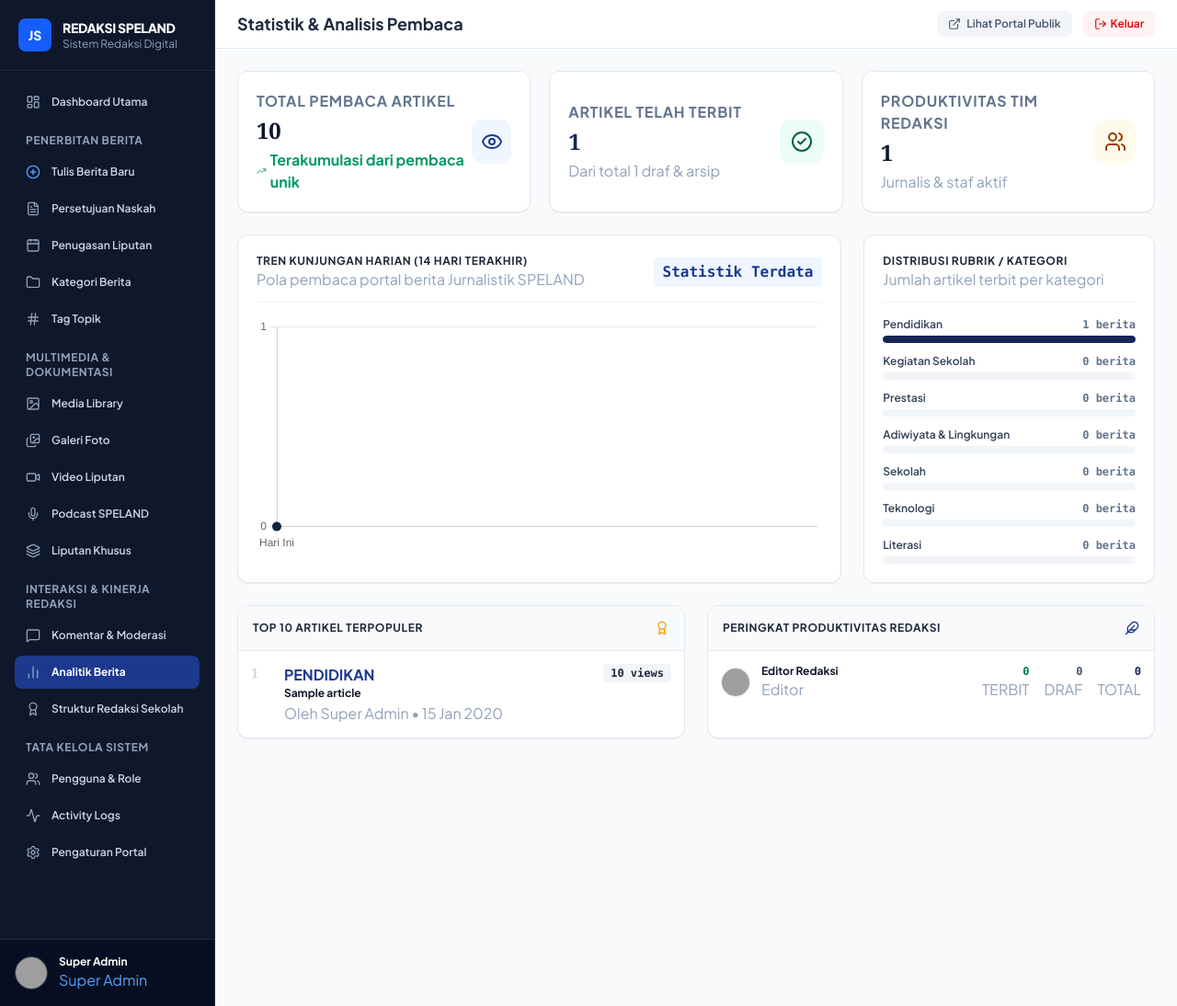
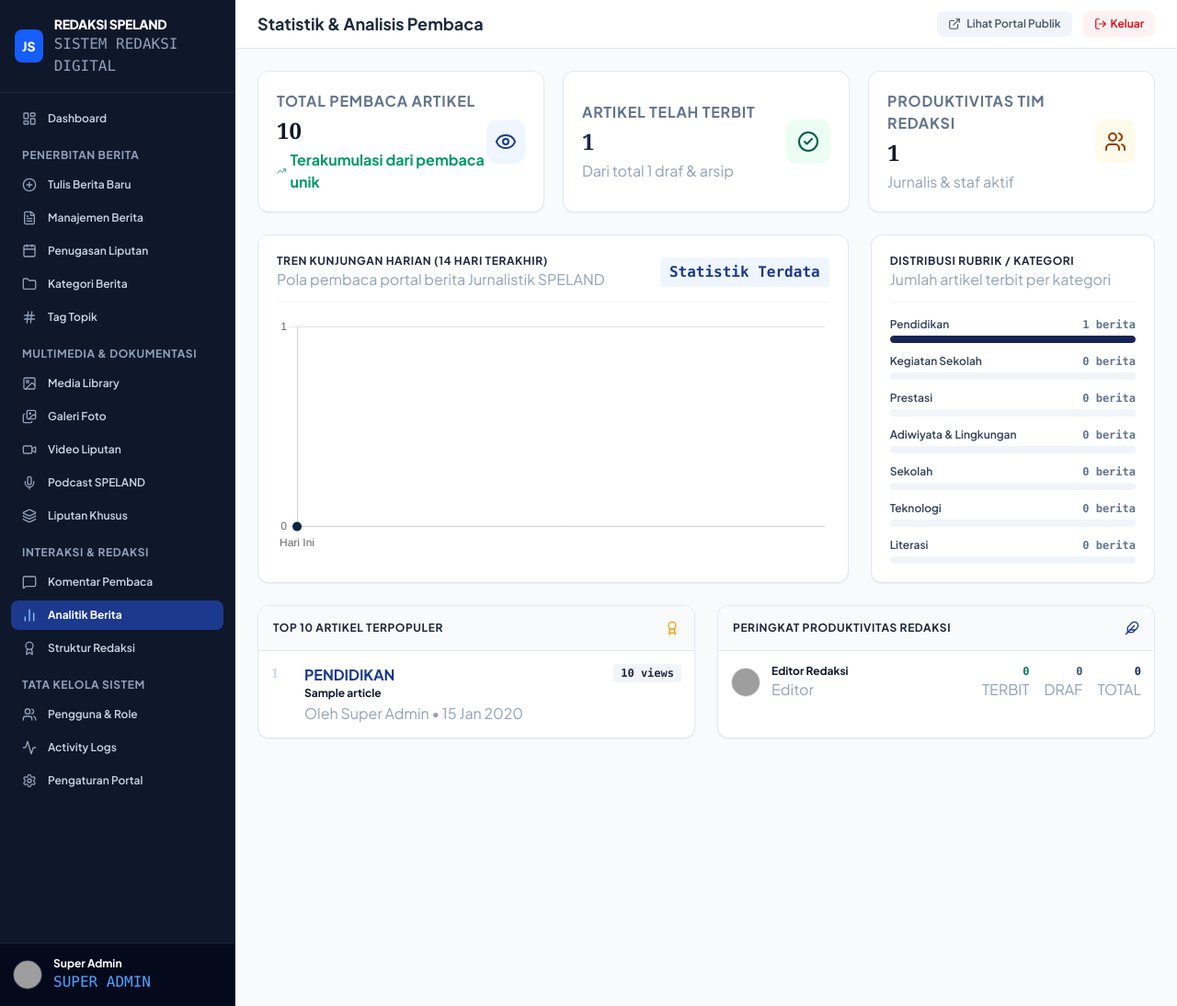
Before and after one commit to Muiz1182/jurnalistik, a Laravel app: page /admin/analytics in a window 1280 px wide. Shown: the whole page at 92% size. Run offline with Laravel 12, Linux system fonts and the light colour scheme; a user stored in the database is signed in; data comes from the database, SQL or seed files in the repository; tables that the repository leaves empty hold one stand-in row (values such as "Sample post"); style sheets or scripts are compiled from the project's sources; some libraries are stand-ins or nearby versions; grey boxes are pictures that could not be loaded.

Commit message:
fix: standardize sidebar layouts, active state highlights, fixed masthead and footer, and mobile backdrop overlay

```diff
--- a/resources/views/layouts/admin.blade.php
+++ b/resources/views/layouts/admin.blade.php
@@ -36,71 +36,71 @@
 
     <div class="flex h-screen overflow-hidden">
 
+        <!-- MOBILE SIDEBAR BACKDROP -->
+        <div x-show="sidebarOpen"
+             @click="sidebarOpen = false"
+             x-cloak
+             class="fixed inset-0 z-40 bg-slate-950/70 backdrop-blur-xs lg:hidden transition-opacity"
+             x-transition:enter="transition-opacity ease-linear duration-200"
+             x-transition:enter-start="opacity-0"
+             x-transition:enter-end="opacity-100"
+             x-transition:leave="transition-opacity ease-linear duration-200"
+             x-transition:leave-start="opacity-100"
+             x-transition:leave-end="opacity-0">
+        </div>
+
         <!-- SIDEBAR -->
         <aside :class="sidebarOpen ? 'translate-x-0' : '-translate-x-full'"
-               class="fixed inset-y-0 left-0 z-50 w-64 bg-slate-900 text-slate-300 transition-transform duration-300 ease-in-out lg:static lg:translate-x-0 flex flex-col justify-between border-r border-slate-800">
+               class="fixed inset-y-0 left-0 z-50 w-64 bg-slate-900 text-slate-300 transition-transform duration-300 ease-in-out lg:static lg:translate-x-0 flex flex-col h-screen shrink-0 border-r border-slate-800">
 
-            <!-- Sidebar Header & Nav -->
-            <div class="flex flex-col h-full overflow-y-auto">
-                <!-- Brand Masthead -->
-                <div class="p-5 border-b border-slate-800 flex items-center justify-between">
+            <!-- 1. Fixed Brand Masthead -->
+            <div class="p-4 border-b border-slate-800 flex items-center justify-between shrink-0">
                 <a href="{{ route('admin.dashboard') }}" class="flex items-center space-x-3">
-                        <div class="w-9 h-9 bg-blue-600 text-white rounded-lg flex items-center justify-center font-black text-sm">
+                    <div class="w-9 h-9 bg-blue-600 text-white rounded-lg flex items-center justify-center font-black text-sm shadow-xs">
                         JS
                     </div>
                     <div>
                         <span class="font-extrabold text-sm text-white tracking-tight block">REDAKSI SPELAND</span>
-                            <span class="text-xs text-slate-400 block">Sistem Redaksi Digital</span>
+                        <span class="text-3xs text-slate-400 block uppercase font-mono">Sistem Redaksi Digital</span>
                     </div>
                 </a>
-                    <button @click="sidebarOpen = false" class="lg:hidden text-slate-400 hover:text-white">
+                <button @click="sidebarOpen = false" class="lg:hidden text-slate-400 hover:text-white p-1">
                     <i data-lucide="x" class="w-5 h-5"></i>
                 </button>
             </div>
 
-                <!-- Navigation List -->
-                <nav class="p-4 space-y-1 text-xs font-semibold flex-grow">
+            <!-- 2. Scrollable Navigation List -->
+            <nav class="flex-1 overflow-y-auto p-3 space-y-1 text-xs font-semibold">
 
+                @php $isDashboard = request()->routeIs('admin.dashboard'); @endphp
                 <a href="{{ route('admin.dashboard') }}"
-                       class="flex items-center px-3 py-2.5 rounded-lg transition {{ request()->routeIs('admin.dashboard') ? 'bg-blue-900 text-white font-bold' : 'text-slate-300 hover:bg-slate-800 hover:text-white' }}">
-                        <i data-lucide="layout-dashboard" class="w-4 h-4 mr-3 {{ request()->routeIs('admin.dashboard') ? 'text-blue-300' : 'text-slate-400' }}"></i>
-                        <span>
-                            @if(auth()->user()->isSuperAdmin())
-                                Dashboard Utama
-                            @elseif(auth()->user()->isPemimpinRedaksi())
-                                Meja Pimpinan Redaksi
-                            @else
-                                Dashboard Editor
-                            @endif
-                        </span>
+                   class="flex items-center px-3 py-2 rounded-lg transition {{ $isDashboard ? 'bg-blue-900 text-white font-bold' : 'text-slate-300 hover:bg-slate-800 hover:text-white' }}">
+                    <i data-lucide="layout-dashboard" class="w-4 h-4 mr-3 {{ $isDashboard ? 'text-blue-300' : 'text-slate-400' }}"></i>
+                    <span>Dashboard</span>
                 </a>
 
                 <div class="pt-3 pb-1 px-3 text-slate-400 uppercase tracking-wider text-2xs font-bold">
                     Penerbitan Berita
                 </div>
 
+                @php $isArticleCreate = request()->routeIs('admin.articles.create'); @endphp
                 <a href="{{ route('admin.articles.create') }}"
-                       class="flex items-center px-3 py-2.5 rounded-lg transition {{ request()->routeIs('admin.articles.create') ? 'bg-blue-900 text-white font-bold' : 'text-slate-300 hover:bg-slate-800 hover:text-white' }}">
-                        <i data-lucide="plus-circle" class="w-4 h-4 mr-3 {{ request()->routeIs('admin.articles.create') ? 'text-blue-300' : 'text-blue-400' }}"></i>
+                   class="flex items-center px-3 py-2 rounded-lg transition {{ $isArticleCreate ? 'bg-blue-900 text-white font-bold' : 'text-slate-300 hover:bg-slate-800 hover:text-white' }}">
+                    <i data-lucide="plus-circle" class="w-4 h-4 mr-3 {{ $isArticleCreate ? 'text-blue-300' : 'text-slate-400' }}"></i>
                     <span>Tulis Berita Baru</span>
                 </a>
 
+                @php $isArticleIndex = request()->routeIs('admin.articles.index') || request()->routeIs('admin.articles.edit') || request()->routeIs('admin.articles.show'); @endphp
                 <a href="{{ route('admin.articles.index') }}"
-                       class="flex items-center justify-between px-3 py-2.5 rounded-lg transition {{ request()->routeIs('admin.articles.index') || request()->routeIs('admin.articles.edit') ? 'bg-blue-900 text-white font-bold' : 'text-slate-300 hover:bg-slate-800 hover:text-white' }}">
+                   class="flex items-center justify-between px-3 py-2 rounded-lg transition {{ $isArticleIndex ? 'bg-blue-900 text-white font-bold' : 'text-slate-300 hover:bg-slate-800 hover:text-white' }}">
                     <div class="flex items-center">
-                            <i data-lucide="file-text" class="w-4 h-4 mr-3 {{ request()->routeIs('admin.articles.index') ? 'text-blue-300' : 'text-slate-400' }}"></i>
-                            <span>
-                                @if(auth()->user()->isPemimpinRedaksi())
-                                    Persetujuan Naskah
-                                @else
-                                    Naskah Saya
-                                @endif
-                            </span>
+                        <i data-lucide="file-text" class="w-4 h-4 mr-3 {{ $isArticleIndex ? 'text-blue-300' : 'text-slate-400' }}"></i>
+                        <span>Manajemen Berita</span>
                     </div>
                     @if(auth()->user()->isPemimpinRedaksi())
                         @php $pendingKadiv = \App\Models\Article::whereIn('status', ['submitted', 'under_review'])->count(); @endphp
                         @if($pendingKadiv > 0)
-                                <span class="bg-amber-500 text-slate-900 font-bold px-1.5 py-0.5 rounded text-2xs" title="{{ $pendingKadiv }} naskah menunggu persetujuan Anda">
+                            <span class="bg-amber-500 text-slate-900 font-bold px-1.5 py-0.5 rounded text-2xs" title="{{ $pendingKadiv }} naskah menunggu persetujuan">
                                 {{ $pendingKadiv }}
                             </span>
                         @endif
@@ -114,29 +114,26 @@
                     @endif
                 </a>
 
+                @php $isAssignments = request()->routeIs('admin.assignments.*'); @endphp
                 <a href="{{ route('admin.assignments.index') }}"
-                       class="flex items-center px-3 py-2.5 rounded-lg transition {{ request()->routeIs('admin.assignments.*') ? 'bg-blue-900 text-white font-bold' : 'text-slate-300 hover:bg-slate-800 hover:text-white' }}">
-                        <i data-lucide="calendar" class="w-4 h-4 mr-3 text-slate-400"></i>
-                        <span>
-                            @if(auth()->user()->isPemimpinRedaksi())
-                                Penugasan Liputan
-                            @else
-                                Agenda Tugas Saya
-                            @endif
-                        </span>
+                   class="flex items-center px-3 py-2 rounded-lg transition {{ $isAssignments ? 'bg-blue-900 text-white font-bold' : 'text-slate-300 hover:bg-slate-800 hover:text-white' }}">
+                    <i data-lucide="calendar" class="w-4 h-4 mr-3 {{ $isAssignments ? 'text-blue-300' : 'text-slate-400' }}"></i>
+                    <span>Penugasan Liputan</span>
                 </a>
 
                 {{-- Wewenang Kadiv & Super Admin: Taksonomi Berita --}}
                 @if(auth()->user()->isPemimpinRedaksi())
+                    @php $isCategories = request()->routeIs('admin.categories.*'); @endphp
                     <a href="{{ route('admin.categories.index') }}"
-                           class="flex items-center px-3 py-2.5 rounded-lg transition {{ request()->routeIs('admin.categories.*') ? 'bg-blue-900 text-white font-bold' : 'text-slate-300 hover:bg-slate-800 hover:text-white' }}">
-                            <i data-lucide="folder" class="w-4 h-4 mr-3 text-slate-400"></i>
+                       class="flex items-center px-3 py-2 rounded-lg transition {{ $isCategories ? 'bg-blue-900 text-white font-bold' : 'text-slate-300 hover:bg-slate-800 hover:text-white' }}">
+                        <i data-lucide="folder" class="w-4 h-4 mr-3 {{ $isCategories ? 'text-blue-300' : 'text-slate-400' }}"></i>
                         <span>Kategori Berita</span>
                     </a>
 
+                    @php $isTags = request()->routeIs('admin.tags.*'); @endphp
                     <a href="{{ route('admin.tags.index') }}"
-                           class="flex items-center px-3 py-2.5 rounded-lg transition {{ request()->routeIs('admin.tags.*') ? 'bg-blue-900 text-white font-bold' : 'text-slate-300 hover:bg-slate-800 hover:text-white' }}">
-                            <i data-lucide="hash" class="w-4 h-4 mr-3 text-slate-400"></i>
+                       class="flex items-center px-3 py-2 rounded-lg transition {{ $isTags ? 'bg-blue-900 text-white font-bold' : 'text-slate-300 hover:bg-slate-800 hover:text-white' }}">
+                        <i data-lucide="hash" class="w-4 h-4 mr-3 {{ $isTags ? 'text-blue-300' : 'text-slate-400' }}"></i>
                         <span>Tag Topik</span>
                     </a>
                 @endif
@@ -145,47 +142,53 @@
                     Multimedia & Dokumentasi
                 </div>
 
+                @php $isMedia = request()->routeIs('admin.media.*'); @endphp
                 <a href="{{ route('admin.media.index') }}"
-                       class="flex items-center px-3 py-2.5 rounded-lg transition {{ request()->routeIs('admin.media.*') ? 'bg-blue-900 text-white font-bold' : 'text-slate-300 hover:bg-slate-800 hover:text-white' }}">
-                        <i data-lucide="image" class="w-4 h-4 mr-3 text-slate-400"></i>
+                   class="flex items-center px-3 py-2 rounded-lg transition {{ $isMedia ? 'bg-blue-900 text-white font-bold' : 'text-slate-300 hover:bg-slate-800 hover:text-white' }}">
+                    <i data-lucide="image" class="w-4 h-4 mr-3 {{ $isMedia ? 'text-blue-300' : 'text-slate-400' }}"></i>
                     <span>Media Library</span>
                 </a>
 
+                @php $isGalleries = request()->routeIs('admin.galleries.*'); @endphp
                 <a href="{{ route('admin.galleries.index') }}"
-                       class="flex items-center px-3 py-2.5 rounded-lg transition {{ request()->routeIs('admin.galleries.*') ? 'bg-blue-900 text-white font-bold' : 'text-slate-300 hover:bg-slate-800 hover:text-white' }}">
-                        <i data-lucide="images" class="w-4 h-4 mr-3 text-slate-400"></i>
+                   class="flex items-center px-3 py-2 rounded-lg transition {{ $isGalleries ? 'bg-blue-900 text-white font-bold' : 'text-slate-300 hover:bg-slate-800 hover:text-white' }}">
+                    <i data-lucide="images" class="w-4 h-4 mr-3 {{ $isGalleries ? 'text-blue-300' : 'text-slate-400' }}"></i>
                     <span>Galeri Foto</span>
                 </a>
 
                 {{-- Wewenang Kadiv & Super Admin: Video, Podcast, Liputan Khusus --}}
                 @if(auth()->user()->isPemimpinRedaksi())
+                    @php $isVideos = request()->routeIs('admin.videos.*'); @endphp
                     <a href="{{ route('admin.videos.index') }}"
-                           class="flex items-center px-3 py-2.5 rounded-lg transition {{ request()->routeIs('admin.videos.*') ? 'bg-blue-900 text-white font-bold' : 'text-slate-300 hover:bg-slate-800 hover:text-white' }}">
-                            <i data-lucide="video" class="w-4 h-4 mr-3 text-slate-400"></i>
+                       class="flex items-center px-3 py-2 rounded-lg transition {{ $isVideos ? 'bg-blue-900 text-white font-bold' : 'text-slate-300 hover:bg-slate-800 hover:text-white' }}">
+                        <i data-lucide="video" class="w-4 h-4 mr-3 {{ $isVideos ? 'text-blue-300' : 'text-slate-400' }}"></i>
                         <span>Video Liputan</span>
                     </a>
 
+                    @php $isPodcasts = request()->routeIs('admin.podcasts.*'); @endphp
                     <a href="{{ route('admin.podcasts.index') }}"
-                           class="flex items-center px-3 py-2.5 rounded-lg transition {{ request()->routeIs('admin.podcasts.*') ? 'bg-blue-900 text-white font-bold' : 'text-slate-300 hover:bg-slate-800 hover:text-white' }}">
-                            <i data-lucide="mic" class="w-4 h-4 mr-3 text-slate-400"></i>
+                       class="flex items-center px-3 py-2 rounded-lg transition {{ $isPodcasts ? 'bg-blue-900 text-white font-bold' : 'text-slate-300 hover:bg-slate-800 hover:text-white' }}">
+                        <i data-lucide="mic" class="w-4 h-4 mr-3 {{ $isPodcasts ? 'text-blue-300' : 'text-slate-400' }}"></i>
                         <span>Podcast SPELAND</span>
                     </a>
 
+                    @php $isSpecial = request()->routeIs('admin.special-coverages.*'); @endphp
                     <a href="{{ route('admin.special-coverages.index') }}"
-                           class="flex items-center px-3 py-2.5 rounded-lg transition {{ request()->routeIs('admin.special-coverages.*') ? 'bg-blue-900 text-white font-bold' : 'text-slate-300 hover:bg-slate-800 hover:text-white' }}">
-                            <i data-lucide="layers" class="w-4 h-4 mr-3 text-slate-400"></i>
+                       class="flex items-center px-3 py-2 rounded-lg transition {{ $isSpecial ? 'bg-blue-900 text-white font-bold' : 'text-slate-300 hover:bg-slate-800 hover:text-white' }}">
+                        <i data-lucide="layers" class="w-4 h-4 mr-3 {{ $isSpecial ? 'text-blue-300' : 'text-slate-400' }}"></i>
                         <span>Liputan Khusus</span>
                     </a>
 
                     <div class="pt-3 pb-1 px-3 text-slate-400 uppercase tracking-wider text-2xs font-bold">
-                            Interaksi & Kinerja Redaksi
+                        Interaksi & Redaksi
                     </div>
 
+                    @php $isComments = request()->routeIs('admin.comments.*'); @endphp
                     <a href="{{ route('admin.comments.index') }}"
-                           class="flex items-center justify-between px-3 py-2.5 rounded-lg transition {{ request()->routeIs('admin.comments.*') ? 'bg-blue-900 text-white font-bold' : 'text-slate-300 hover:bg-slate-800 hover:text-white' }}">
+                       class="flex items-center justify-between px-3 py-2 rounded-lg transition {{ $isComments ? 'bg-blue-900 text-white font-bold' : 'text-slate-300 hover:bg-slate-800 hover:text-white' }}">
                         <div class="flex items-center">
-                                <i data-lucide="message-square" class="w-4 h-4 mr-3 text-slate-400"></i>
-                                <span>Komentar & Moderasi</span>
+                            <i data-lucide="message-square" class="w-4 h-4 mr-3 {{ $isComments ? 'text-blue-300' : 'text-slate-400' }}"></i>
+                            <span>Komentar Pembaca</span>
                         </div>
                         @php $pendingComments = \App\Models\Comment::where('status', 'pending')->count(); @endphp
                         @if($pendingComments > 0)
@@ -195,16 +198,18 @@
                         @endif
                     </a>
 
+                    @php $isAnalytics = request()->routeIs('admin.analytics.*'); @endphp
                     <a href="{{ route('admin.analytics.index') }}"
-                           class="flex items-center px-3 py-2.5 rounded-lg transition {{ request()->routeIs('admin.analytics.*') ? 'bg-blue-900 text-white font-bold' : 'text-slate-300 hover:bg-slate-800 hover:text-white' }}">
-                            <i data-lucide="bar-chart-2" class="w-4 h-4 mr-3 text-slate-400"></i>
+                       class="flex items-center px-3 py-2 rounded-lg transition {{ $isAnalytics ? 'bg-blue-900 text-white font-bold' : 'text-slate-300 hover:bg-slate-800 hover:text-white' }}">
+                        <i data-lucide="bar-chart-2" class="w-4 h-4 mr-3 {{ $isAnalytics ? 'text-blue-300' : 'text-slate-400' }}"></i>
                         <span>Analitik Berita</span>
                     </a>
 
+                    @php $isMembers = request()->routeIs('admin.editorial-members.*'); @endphp
                     <a href="{{ route('admin.editorial-members.index') }}"
-                           class="flex items-center px-3 py-2.5 rounded-lg transition {{ request()->routeIs('admin.editorial-members.*') ? 'bg-blue-900 text-white font-bold' : 'text-slate-300 hover:bg-slate-800 hover:text-white' }}">
-                            <i data-lucide="award" class="w-4 h-4 mr-3 text-slate-400"></i>
-                            <span>Struktur Redaksi Sekolah</span>
+                       class="flex items-center px-3 py-2 rounded-lg transition {{ $isMembers ? 'bg-blue-900 text-white font-bold' : 'text-slate-300 hover:bg-slate-800 hover:text-white' }}">
+                        <i data-lucide="award" class="w-4 h-4 mr-3 {{ $isMembers ? 'text-blue-300' : 'text-slate-400' }}"></i>
+                        <span>Struktur Redaksi</span>
                     </a>
                 @endif
 
@@ -214,35 +219,37 @@
                         Tata Kelola Sistem
                     </div>
 
+                    @php $isUsers = request()->routeIs('admin.users.*'); @endphp
                     <a href="{{ route('admin.users.index') }}"
-                           class="flex items-center px-3 py-2.5 rounded-lg transition {{ request()->routeIs('admin.users.*') ? 'bg-blue-900 text-white font-bold' : 'text-slate-300 hover:bg-slate-800 hover:text-white' }}">
-                            <i data-lucide="users" class="w-4 h-4 mr-3 text-slate-400"></i>
+                       class="flex items-center px-3 py-2 rounded-lg transition {{ $isUsers ? 'bg-blue-900 text-white font-bold' : 'text-slate-300 hover:bg-slate-800 hover:text-white' }}">
+                        <i data-lucide="users" class="w-4 h-4 mr-3 {{ $isUsers ? 'text-blue-300' : 'text-slate-400' }}"></i>
                         <span>Pengguna & Role</span>
                     </a>
 
+                    @php $isLogs = request()->routeIs('admin.activity-logs.*'); @endphp
                     <a href="{{ route('admin.activity-logs.index') }}"
-                           class="flex items-center px-3 py-2.5 rounded-lg transition {{ request()->routeIs('admin.activity-logs.*') ? 'bg-blue-900 text-white font-bold' : 'text-slate-300 hover:bg-slate-800 hover:text-white' }}">
-                            <i data-lucide="activity" class="w-4 h-4 mr-3 text-slate-400"></i>
+                       class="flex items-center px-3 py-2 rounded-lg transition {{ $isLogs ? 'bg-blue-900 text-white font-bold' : 'text-slate-300 hover:bg-slate-800 hover:text-white' }}">
+                        <i data-lucide="activity" class="w-4 h-4 mr-3 {{ $isLogs ? 'text-blue-300' : 'text-slate-400' }}"></i>
                         <span>Activity Logs</span>
                     </a>
 
+                    @php $isSettings = request()->routeIs('admin.settings.*'); @endphp
                     <a href="{{ route('admin.settings.index') }}"
-                           class="flex items-center px-3 py-2.5 rounded-lg transition {{ request()->routeIs('admin.settings.*') ? 'bg-blue-900 text-white font-bold' : 'text-slate-300 hover:bg-slate-800 hover:text-white' }}">
-                            <i data-lucide="settings" class="w-4 h-4 mr-3 text-slate-400"></i>
+                       class="flex items-center px-3 py-2 rounded-lg transition {{ $isSettings ? 'bg-blue-900 text-white font-bold' : 'text-slate-300 hover:bg-slate-800 hover:text-white' }}">
+                        <i data-lucide="settings" class="w-4 h-4 mr-3 {{ $isSettings ? 'text-blue-300' : 'text-slate-400' }}"></i>
                         <span>Pengaturan Portal</span>
                     </a>
                 @endif
 
             </nav>
 
-                <!-- User Footer in Sidebar -->
-                <div class="p-4 border-t border-slate-800 bg-slate-950/50">
+            <!-- 3. Fixed User Profile Footer in Sidebar -->
+            <div class="p-3.5 border-t border-slate-800 bg-slate-950/80 shrink-0">
                 <div class="flex items-center space-x-3">
-                        <img src="{{ auth()->user()->avatar_url }}" alt="{{ auth()->user()->name }}" class="w-9 h-9 rounded-full object-cover border border-slate-700">
-                        <div class="flex-grow overflow-hidden">
+                    <img src="{{ auth()->user()->avatar_url }}" alt="{{ auth()->user()->name }}" class="w-8 h-8 rounded-full object-cover border border-slate-700 shrink-0">
+                    <div class="flex-grow overflow-hidden min-w-0">
                         <span class="font-bold text-xs text-white block truncate">{{ auth()->user()->name }}</span>
-                            <span class="text-2xs text-blue-400 block truncate">{{ auth()->user()->role->name ?? 'Staf Redaksi' }}</span>
-                        </div>
+                        <span class="text-3xs text-blue-400 block truncate font-mono uppercase">{{ auth()->user()->role->name ?? 'Staf Redaksi' }}</span>
                     </div>
                 </div>
             </div>
```
Also changed, not shown: app/Http/Controllers/ArticleController.php (+6 -2 lines), resources/views/pages/articles/archive.blade.php (+13 -3 lines), resources/views/pages/articles/latest.blade.php (+14 -3 lines). Lines whose indentation alone changed are shown as unchanged.
